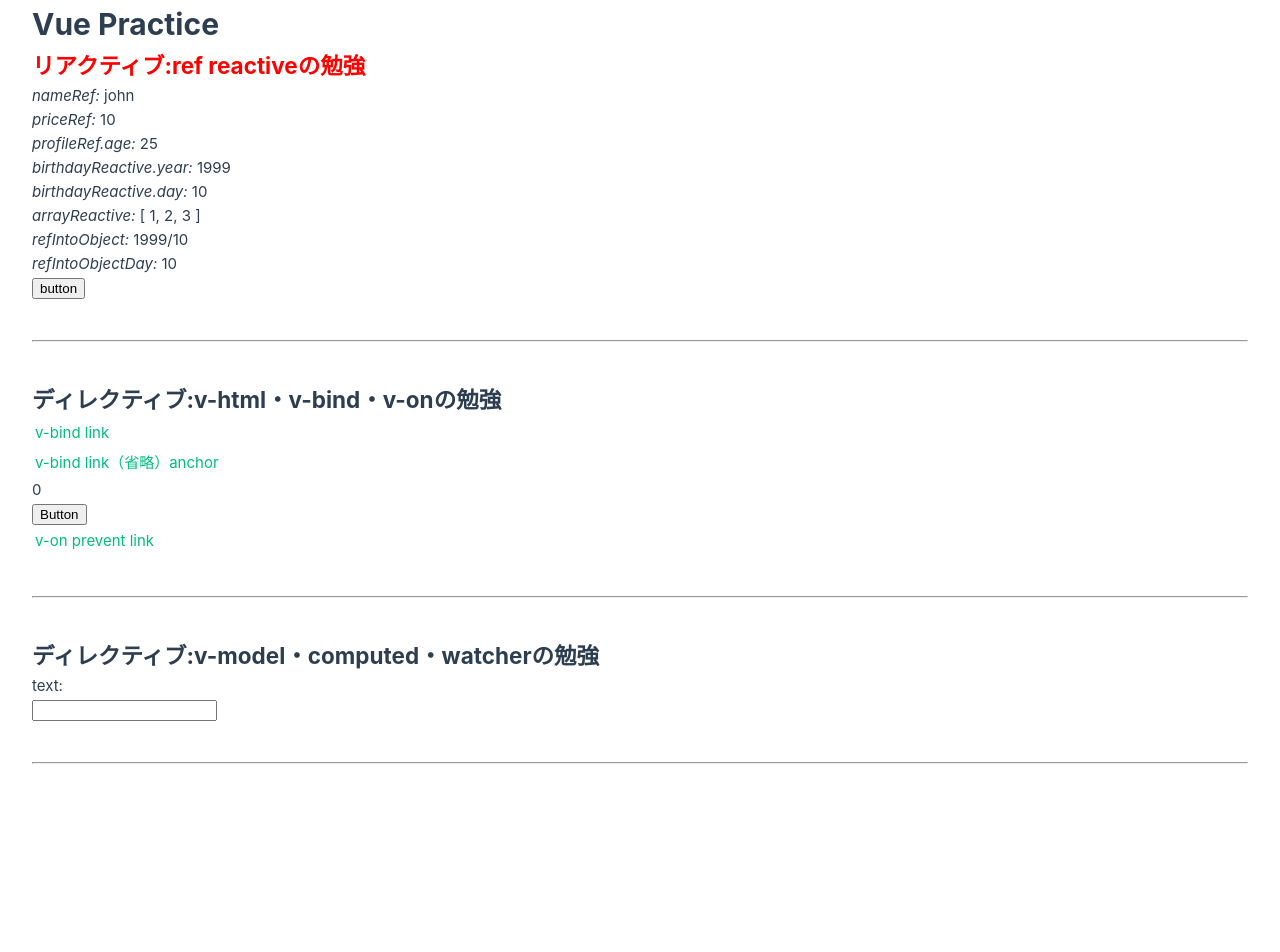
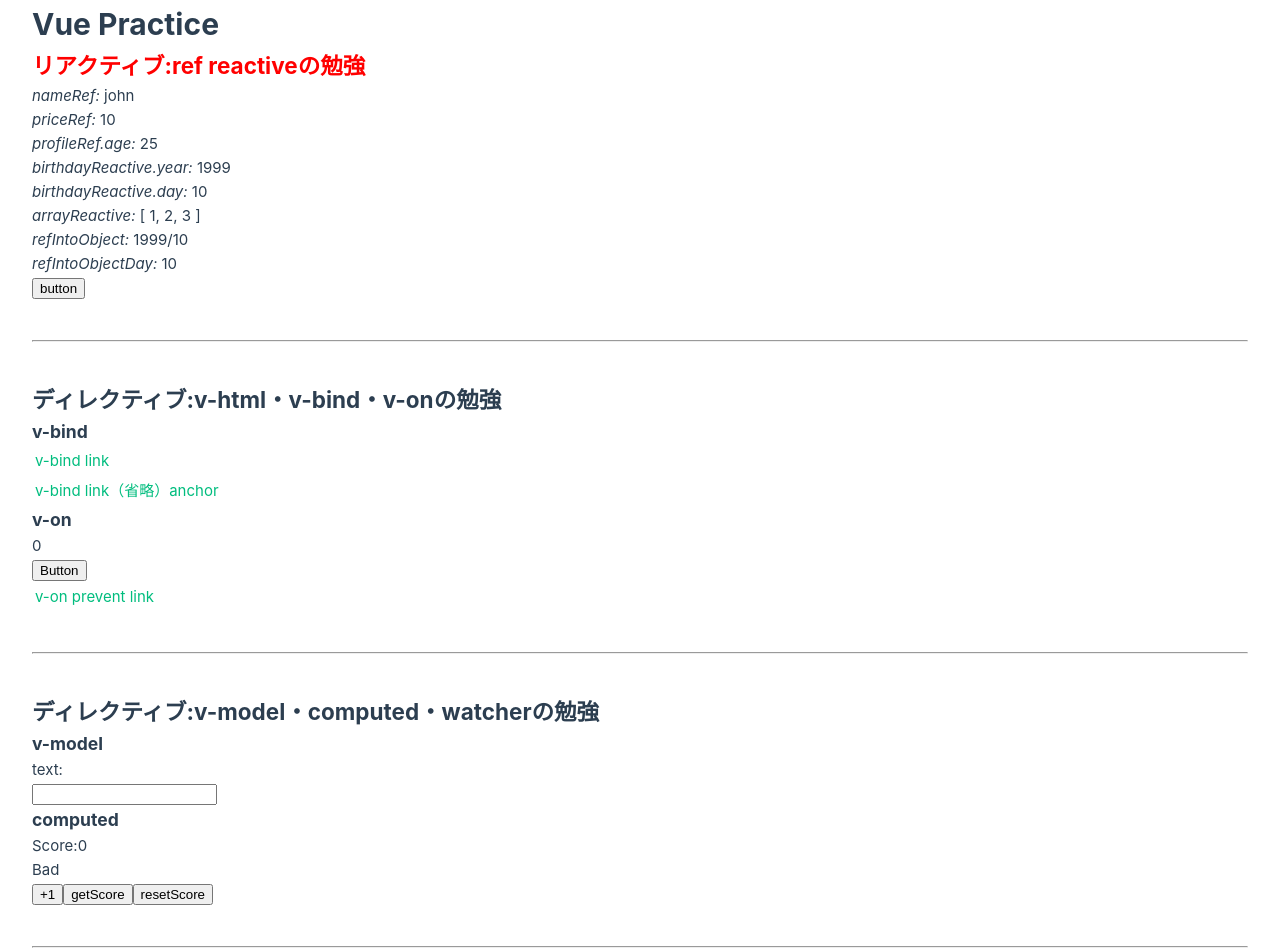
Before and after one commit to sogo-0910/vue-practice, a Vue app: page / in a window 1280 px wide. Shown: the top 952 px of the page. Before the commit the page ends 804 px from the top, so only its background shows below. Built offline with nearby package versions, Linux system fonts and the light colour scheme; the HTML template or start-up script is replaced by a standard one.

Commit message:
feat:computedの勉強

```diff
--- a/src/components/directivePractice.vue
+++ b/src/components/directivePractice.vue
@@ -28,10 +28,14 @@
   <div v-html="vHtmlMessage"></div>
   <!-- End: v-html -->
 
+  <h3>v-bind</h3>
+
   <!-- Start: v-bind -->
   <a :href="vBindURL">v-bind link</a>
   <a :id :href>v-bind link（省略）{{ id }}</a>
   <!-- End: v-bind -->
+
+  <h3>v-on</h3>
 
   <!-- Start: v-on -->
   <div>{{ count }}</div>
--- a/src/components/directivePracticeType2.vue
+++ b/src/components/directivePracticeType2.vue
@@ -1,16 +1,45 @@
 <script setup lang="ts">
-  import { ref } from 'vue'
+  import { ref, computed } from 'vue'
   import type { Ref } from 'vue'
   const inputRef: Ref<string> = ref('')
+
+  const score: Ref<number> = ref(0)
+  const handleClick = () => {
+    score.value++
+  }
+
+  const computedScore = computed<string>(() => {
+    return score.value > 3 ? 'Good' : 'Bad'
+  })
+
+  const getScore = () => {
+    console.log(computedScore.value)
+  }
+
+  const resetScore = () => {
+    score.value = 0
+  }
 </script>
 
 <template>
   <h2>ディレクティブ:v-model・computed・watcherの勉強</h2>
 
+  <h3>v-model</h3>
+
   <!-- Start: v-model -->
   <div>text:{{ inputRef }}</div>
   <input v-model="inputRef" type="text" />
   <!-- End: v-model -->
+
+  <h3>computed</h3>
+
+  <!-- Start: computed -->
+  <div>Score:{{ score }}</div>
+  <div>{{ computedScore }}</div>
+  <button type="button" @click="handleClick">+1</button>
+  <button type="button" @click="getScore">getScore</button>
+  <button type="button" @click="resetScore">resetScore</button>
+  <!-- End: computed -->
 </template>
 
 <style scoped></style>
```
Lines whose indentation alone changed are shown as unchanged.
